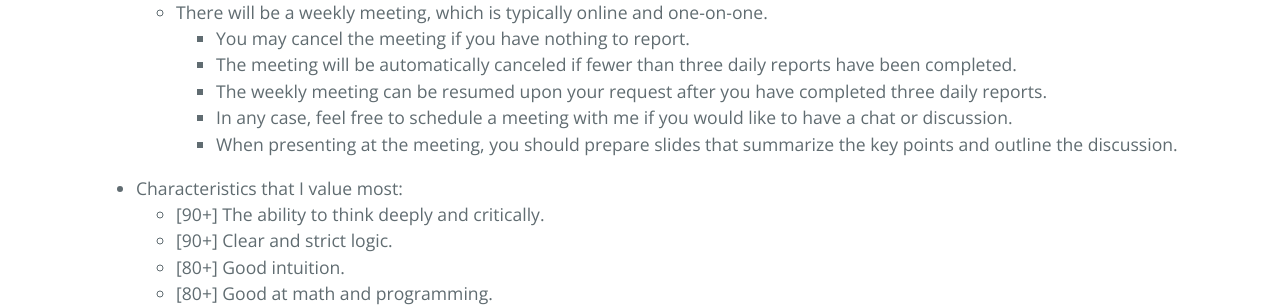
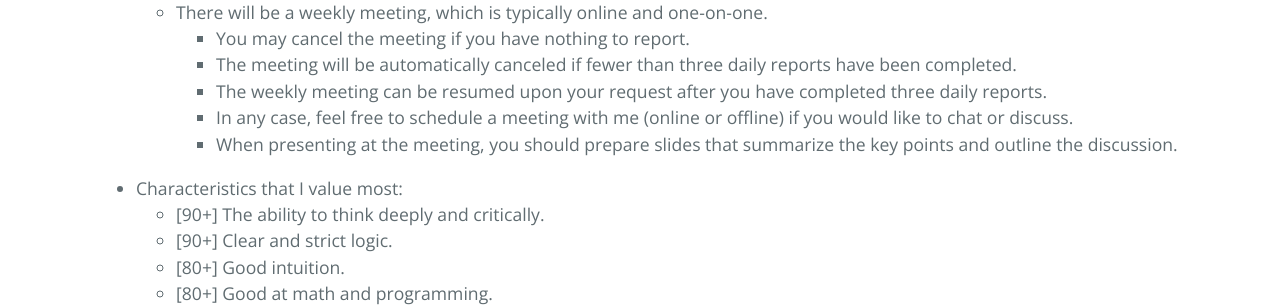
Before and after one commit to ZhimingZhou/zhimingzhou.github.io, a Jekyll site: the page built from _posts/2020-12-09-Prospective-Students.md, in a window 1280 px wide and 900 px high, scrolled down 2113 px. Shown: the part 155-462 px from the top of the window. Built offline with Jekyll 4.4.1, drawn with Linux system fonts in a browser that asks for light colours.

Commit message:
Update 2020-12-09-Prospective-Students.md

```diff
--- a/_posts/2020-12-09-Prospective-Students.md
+++ b/_posts/2020-12-09-Prospective-Students.md
@@ -89,7 +89,7 @@ I’m looking for TALENTED students with GENUINE enthusiasm for FUNDAMENTAL rese
 		- You may cancel the meeting if you have nothing to report.
 		- The meeting will be automatically canceled if fewer than three daily reports have been completed.
 		- The weekly meeting can be resumed upon your request after you have completed three daily reports.
-		- In any case, feel free to schedule a meeting with me if you would like to have a chat or discussion.
+		- In any case, feel free to schedule a meeting with me (online or offline) if you would like to chat or discuss.
 		- When presenting at the meeting, you should prepare slides that summarize the key points and outline the discussion.
 
 <!--  -->
```
